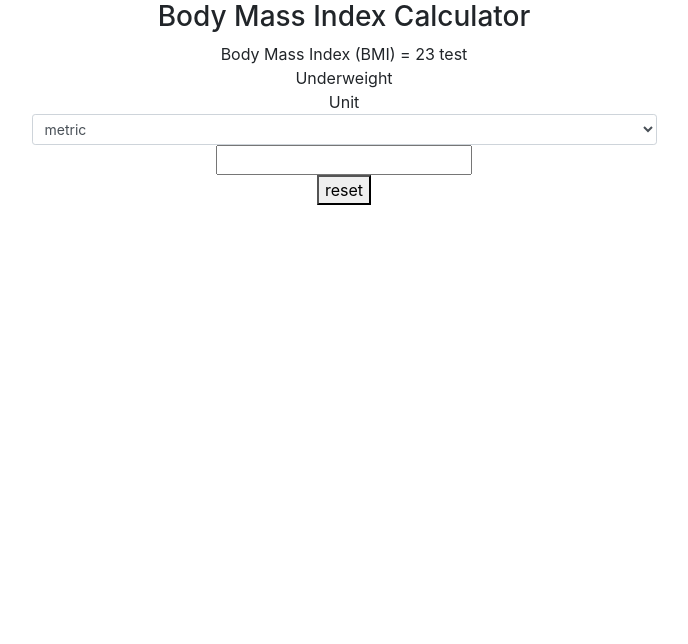
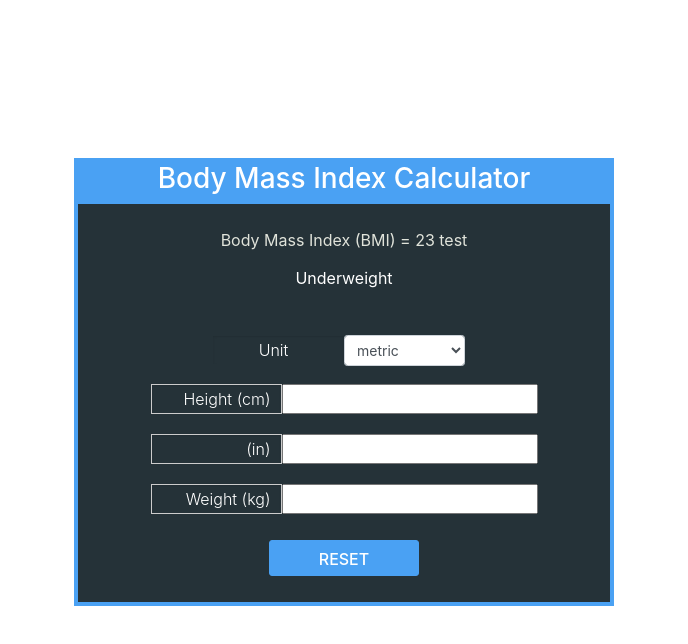
Before and after one commit to RenanEtAl/small-projects, a React (Create React App) app in the folder bmi/: page / in a window 1280 px wide. Shown: the top 644 px of the page, without its empty margins (296-984 px from the left). Built offline with nearby package versions, Linux system fonts and the light colour scheme.

Commit message:
added form input component

```diff
--- a/bmi/src/App.css
+++ b/bmi/src/App.css
@@ -1,38 +1,180 @@
+@import url('https://fonts.googleapis.com/css?family=Roboto&display=swap');
+
+body {
+  background: #000000;
+  font-family: 'Roboto', sans-serif;
+}
+
 .App {
+  margin-top: 10%;
+}
+
+.calculator {
+  font-weight: 300;
+  background-color: #4aa1f3;
+  padding: 4px;
+  margin-top: 30px;
+  max-height: 490px;
+}
+
+h3 { color: #FFFFFF; font-weight: bold; text-align: center; }
+
+.bmi-result-container {
+  background-color: #253238;
+  padding: 20px 10px;
   text-align: center;
 }
 
-.App-logo {
-  height: 40vmin;
-  pointer-events: none;
+.bmi-result-weight {
+  display: block;
+  width: 100%;
+  padding: 4px 0;
+  text-transform: uppercase;
+  font-size: 18px;
+  font-weight: 400;
+  color: #E0E3DA;
 }
 
-@media (prefers-reduced-motion: no-preference) {
-  .App-logo {
-    animation: App-logo-spin infinite 20s linear;
-  }
+.bmi-result-number {
+  display: block;
+  width: 100%;
+  font-size: 16px;
+  padding: 4px 0;
+  color: #E0E3DA;
 }
 
-.App-header {
-  background-color: #282c34;
-  min-height: 100vh;
-  display: flex;
-  flex-direction: column;
-  align-items: center;
-  justify-content: center;
-  font-size: calc(10px + 2vmin);
+.bmi-result {
+  width: 100%;
+  height: 69px;
+  text-align: center;
+  font-weight: 400;
+}
+
+.bmi-inputs {
+  background-color: #253238;
+  padding: 20px 4px;
+  box-sizing: border-box;
+  width: 100%;
+  position: relative;
+  text-align: center;
+}
+
+.bmi-style {
+  margin-top: 4px;
+  color: white;
+  background: red;
+  width: auto;
+}
+
+.range-container {
+  display: inline-block;
+  padding: 0;
+}
+
+button,
+button:focus,
+button:active{
+border:1px solid white;
+background: none;
+outline:none;
+}
+
+input:focus,
+input:active{
+outline: none;
+}
+
+.label {
+  width: 25%;
+  display: inline-block;
+  line-height: 24px;
+  padding: 2px 10px 2px 0;
+  font-weight: 300;
+  background: none;
+  text-align: right;
+  border: 1px solid #CCCCCC;
+  box-shadow: inset 0 1px 2px rgba(0, 0, 0, 0.1);
   color: white;
 }
 
-.App-link {
-  color: #61dafb;
+.input-groups {
+  width: 100%;
+  margin-bottom: 20px;
 }
 
-@keyframes App-logo-spin {
-  from {
-    transform: rotate(0deg);
-  }
-  to {
-    transform: rotate(360deg);
-  }
+.input-fields {
+  width: 100%;
 }
+
+.button {
+  position: relative;
+  min-width: 88px;
+  width: 150px;
+  margin: 6px auto;
+  border-radius: 3px;
+  color: #FFFFFF;
+  background-color: #4aa1f3;
+  text-transform: uppercase;
+  font-weight: 500;
+  transition: all .2s ease-in-out;
+  height: 36px;
+  padding: 0 26px;
+  border: none;
+  text-align: center;
+  white-space: nowrap;
+  overflow: hidden;
+  line-height: 36px;
+}
+
+.button,
+.button:focus,
+.button:active{
+border:1px solid #4aa1f3;
+background: #4aa1f3;
+outline: none;
+}
+
+.unit {
+  width: 25%;
+  display: inline-block;
+  line-height: 24px;
+  padding: 2px 10px 2px 0;
+  color: white;
+}
+
+.label-unit {
+  width: 25%;
+  display: inline-block;
+  line-height: 24px;
+  padding: 2px 10px 2px 0;
+  margin-bottom: 20px;
+  font-weight: 300;
+  background: none;
+  box-shadow: inset 0 1px 2px rgba(0, 0, 0, 0.1);
+  color: white;
+}
+
+.bmi-category {
+  color: white;
+  margin-top: 10px;
+}
+
+select {
+  outline: none;
+}
+
+.underweight {
+  color: #FED88B;
+}
+
+.normal {
+  color: #80ff80;
+}
+
+.overweight {
+  color: #FF7F50;
+}
+
+.obese {
+  color: #FF5411;
+}
--- a/bmi/src/App.js
+++ b/bmi/src/App.js
@@ -6,7 +6,7 @@ import BMI from "./components/bmi.components";
 
 const App = () => {
   return (
-    <div className="App">
+    <div className="App container">
       <div className="row justify-content-center">
         <div className="col-lg-6 col-lg-offset-3">
           <BMI />
--- a/bmi/src/components/bmi-calculator.components.js
+++ b/bmi/src/components/bmi-calculator.components.js
@@ -1,6 +1,8 @@
 import React from "react";
+import FormInput from "./form-input.components";
 
 const BMICalculator = () => {
+  const onChangeInput = () => {};
   return (
     <>
       <div className="bmi-inputs">
@@ -18,7 +20,27 @@ const BMICalculator = () => {
               </select>
             </div>
           </div>
-          <input type="test" />
+          <FormInput
+            type="text"
+            name="heightCount"
+            title={`Height (cm)`}
+            value=""
+            onChange={onChangeInput}
+          />
+          <FormInput
+            type="text"
+            name="heightCount"
+            title={` (in)`}
+            value=""
+            onChange={onChangeInput}
+          />
+          <FormInput
+            type="text"
+            name="weightCount"
+            title={`Weight (kg)`}
+            value=""
+            onChange={onChangeInput}
+          />
         </div>
         <button className="button" type="submit">
           reset
--- /dev/null
+++ b/bmi/src/components/form-input.components.js
@@ -0,0 +1,30 @@
+import React from "react";
+import PropTypes from "prop-types";
+
+const FormInput = (props) => {
+  const { name, type, title, value, onChange } = props;
+  return (
+    <div className="input-groups">
+      <span className="label">{title}</span>
+      <div className="range-container">
+        <input
+          type={type}
+          name={name}
+          className="range-input"
+          value={value}
+          onChange={onChange}
+          autoComplete="false"
+        />
+      </div>
+    </div>
+  );
+};
+
+FormInput.propTypes = {
+    title: PropTypes.string.isRequired,
+    value: PropTypes.string.isRequired,
+    onChange: PropTypes.func.isRequired,
+    type: PropTypes.oneOf(['text'])
+};
+
+export default FormInput;
```
